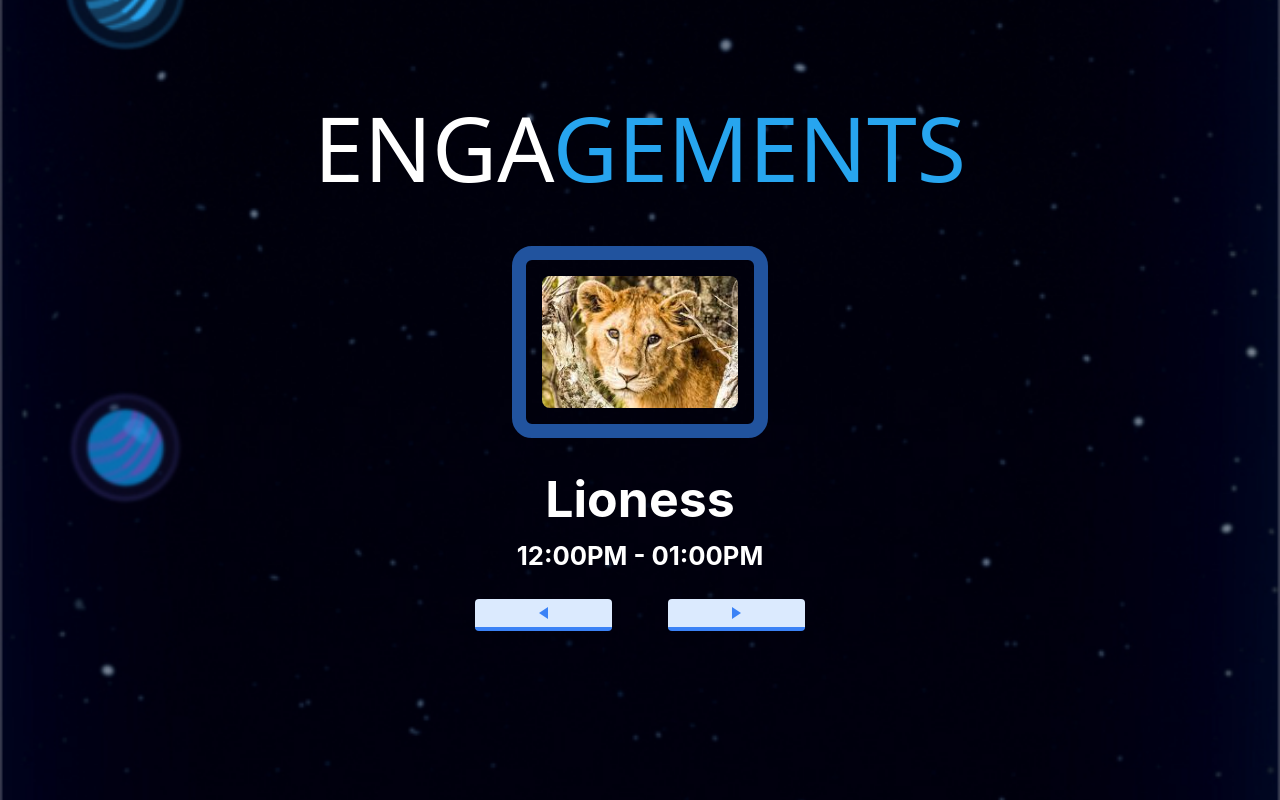
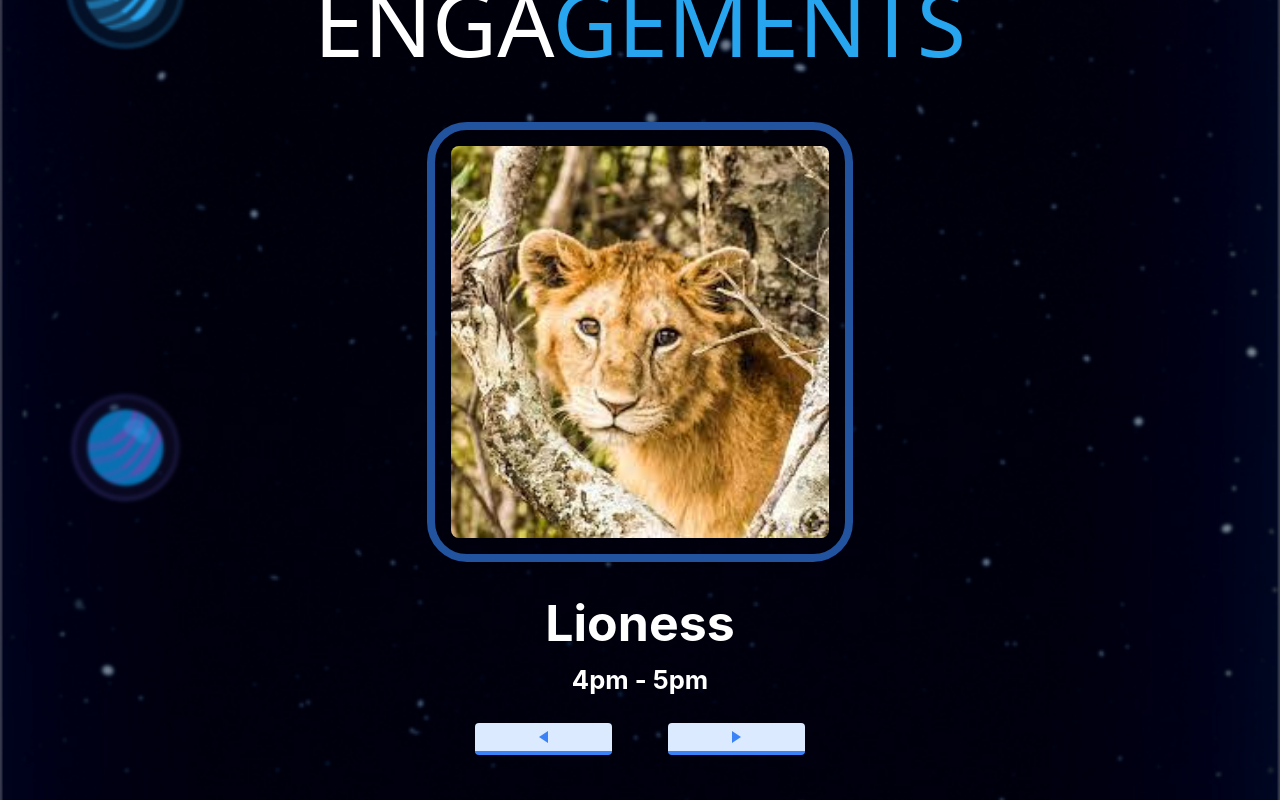
Before and after one commit to iivanhaj/Technica-integrated, a React (Create React App) app: page / in a window 1280 px wide. Shown: the part 4120-4920 px from the top of the page. Built offline with nearby package versions, Linux system fonts and the light colour scheme.

Commit message:
correct FAQ spacing and images and added dynamic time-stamps for engagements

```diff
--- a/src/components/FAQ.jsx
+++ b/src/components/FAQ.jsx
@@ -1,12 +1,13 @@
 import "../index.css";
 import FAQList from "./FAQList";
 import { FaDiscord, FaInstagram, FaLinkedin, FaYoutube } from "react-icons/fa";
+import Wireframe from "../imageForWebsite/Wireframe.png";
 
 export default function FAQ() {
   return (
     <div className="bg-cover bg-center h-screen flex flex-col md:grid md:grid-cols-3 bg max-md:flex-col">
       <div className="flex-grow flex flex-col justify-center items-center text-center py-10 md:col-span-2">
-        <h1 className="text-white mb-8 text-8xl md:pl-96 md:ml-36 md:pb-24 max-md:text-4xl">
+        <h1 className="text-white mb-14 text-8xl md:pl-96 md:ml-36 md:pb-24 max-md:text-4xl">
           FAQs
         </h1>
         <FAQList />
@@ -19,7 +20,9 @@ export default function FAQ() {
           </a>
         </div>
       </div>
-      <div className="hidden md:flex md:flex-col md:items-end md:justify-end h-screen"></div>
+      <div className="hidden md:flex md:flex-col md:items-end md:justify-end h-screen">
+        <img src={Wireframe} alt="Wireframe" className="md:max-w-none md:max-h-screen" />
+      </div>
       <div className="flex justify-end items-end p-8 md:p-4 md:col-start-3 md:col-end-4 md:pr-10 md:pb-10">
         <div className="flex gap-5">
           <a
--- a/src/components/ImageSlider.jsx
+++ b/src/components/ImageSlider.jsx
@@ -1,8 +1,18 @@
 import images from "./images";
 import React, { useState, useEffect } from "react";
 
+const dateList = [
+  "8am - 9am",
+  "4pm - 5pm",
+  "8pm - 9pm",
+];
+
+
+
 function ImageSlider() {
   const [slideIndex, setSlideIndex] = useState(0);
+  const [currentTime, setCurrentTime] = useState(dateList[0]);
+
   useEffect(() => {
     // Automatically move to the next slide every 3 seconds (adjust as needed)
     const interval = setInterval(() => {
@@ -12,6 +22,11 @@ function ImageSlider() {
     // Clean up the interval when the component unmounts
     return () => clearInterval(interval);
   }, []);
+
+  useEffect(() => {
+    setCurrentTime(dateList[slideIndex]); // Update current time when slideIndex changes
+  }, [slideIndex]);
+
 
   const prevSlide = () => {
     setSlideIndex(
@@ -30,14 +45,14 @@ function ImageSlider() {
         <span className="heading heading1">ENGA</span>
         <span className="heading heading2">GEMENTS</span>
       </p>
-      <div className="caro slider w-64 h-48 max-md:w-48 max-md:h-60 relative overflow-hidden">
+      <div className="caro slider w-2/6 h-3/5 max-md:w-64 max-md:h-60 relative overflow-hidden">
         {images.map((event, index) => (
           <img
             key={index}
             src={event.post}
             alt={`Post${index + 1}`}
             // Rendering of the image using opacity
-            className={`object-cover rounded-3xl absolute top-0 left-0 w-full h-full transition-opacity duration-500 p-4  ${
+            className={`object-fit: cover rounded-3xl absolute top-0 left-0 w-full h-full transition-opacity duration-500 p-4  ${
               index === slideIndex ? "opacity-100" : "opacity-0"
             }`}
           />
@@ -49,14 +64,12 @@ function ImageSlider() {
             (event, index) =>
               // Conditional rendering to display event.name only when its image is active
               index === slideIndex && (
-                <h1 className="text-white caption" key={index}>
-                  {event.name}
-                </h1>
+                <div key={index}>
+                <h1 className="text-white caption">{event.name}</h1>
+                <p className="text-white small-caption">{currentTime}</p>
+              </div>
               )
           )}
-        </div>
-        <div>
-          <p className="text-white small-caption">12:00PM - 01:00PM</p>
         </div>
       </div>
       <div className="flex flex-wrap gap-14">
--- a/src/components/Schedule.jsx
+++ b/src/components/Schedule.jsx
@@ -8,7 +8,7 @@ function Schedule() {
           <span>SCHE</span>
           <span className="text-[#27A5EF] ">DULE</span>
         </div>
-        <div className="mainBody flex  justify-center items-center pt-40 md:pt-72 pr-64 pb-44 md:pb-72 ml-32 lg:ml-0 ">
+        <div className="mainBody flex  justify-center items-center pt-40 md:pt-72 pr-64 pb-20  ml-32 lg:ml-0 ">
           <div className="daycon flex flex-col pb-20 pr-20">
             <div className="day1 flex flex-col mb-32">
               <div className="daytitle font-Changa text-6xl md:text-7xl  text-slate-200 underline underline-offset-4 font-thin shrink-0 hover:text-7xl md:hover:text-8xl duration-300 delay-100 pr-32 pb-16">
--- a/src/components/images.jsx
+++ b/src/components/images.jsx
@@ -1,7 +1,7 @@
 const image = [
   {
     name: "Puppies",
-    post: require("../imageForWebsite/image2.jpeg"),
+    post: require("../imageForWebsite/image1.jpeg"),
     id: 0,
   },
   {
--- a/src/index.css
+++ b/src/index.css
@@ -53,14 +53,6 @@ code {
   color: #27a5ef;
 }
 
-.caro {
-  border-style: solid;
-  border-width: 14px;
-  border-color: #21539e;
-  border-radius: 20px;
-  height: 20rem;
-  width: 31rem;
-}
 
 .caption {
   font-family: Inter;
@@ -98,9 +90,9 @@ code {
 
 .caro {
   border-style: solid;
-  border-width: 14px;
+  border-width: 8px;
   border-color: #21539e;
-  border-radius: 20px;
+  border-radius: 40px;
   height: 20rem;
   width: 31rem;
 }
```
Also changed, not shown: src/imageForWebsite/Wireframe.png (added).
